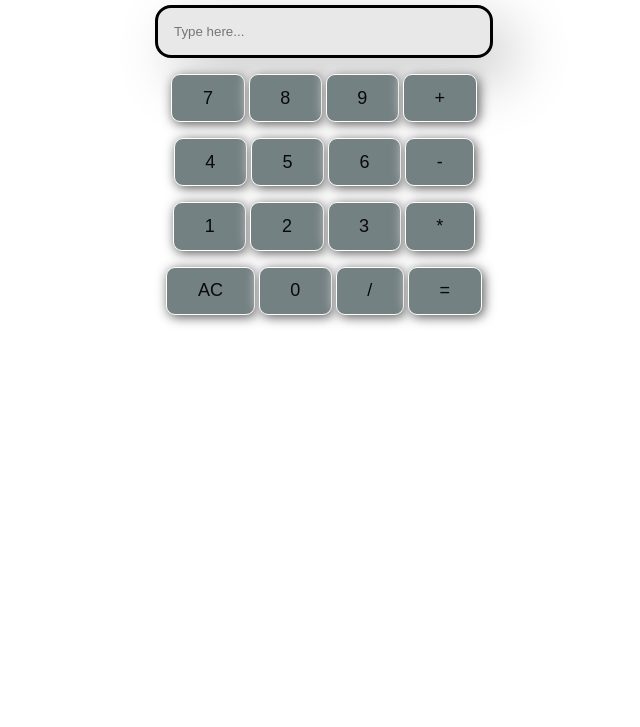
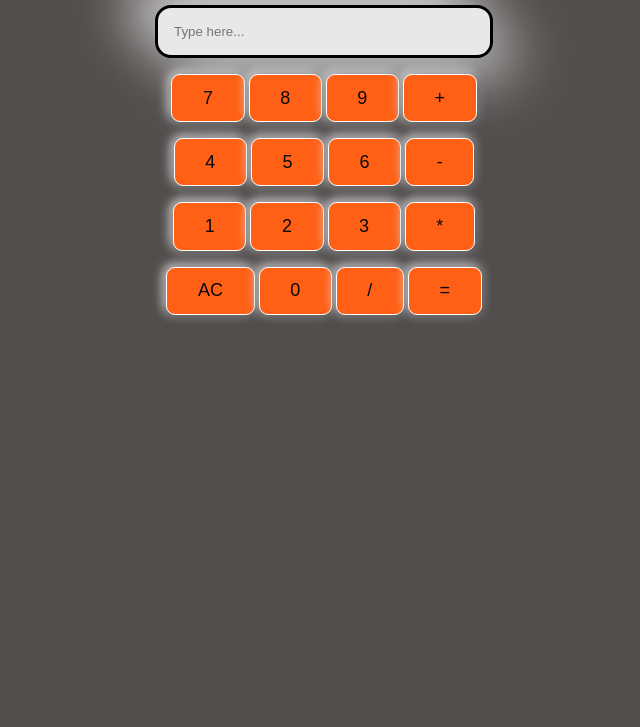
Before and after one commit to prafulbbandre/Calculator, a plain HTML site: page index.html in a window 1280 px wide. Shown: the part 81-808 px from the top of the page, without its empty margins (324-964 px from the left). Drawn offline with Linux system fonts and the light colour scheme.

Commit message:
Update style.css

```diff
--- a/style.css
+++ b/style.css
@@ -2,6 +2,7 @@ html,
 body {
   height: 100%;
   width: 100%;
+  background-color: rgb(83, 78, 78);
 }
 
 .button {
@@ -9,7 +10,7 @@ body {
   padding: 0.7em 1.7em;
   font-size: 18px;
   border-radius: 0.5em;
-  background: #748183;
+  background: #ff6016;
   border: 1px solid #ffffff;
   transition: all 0.3s;
   box-shadow: 2px 2px 12px #525151, -2px -2px 12px #ffffff;
```
